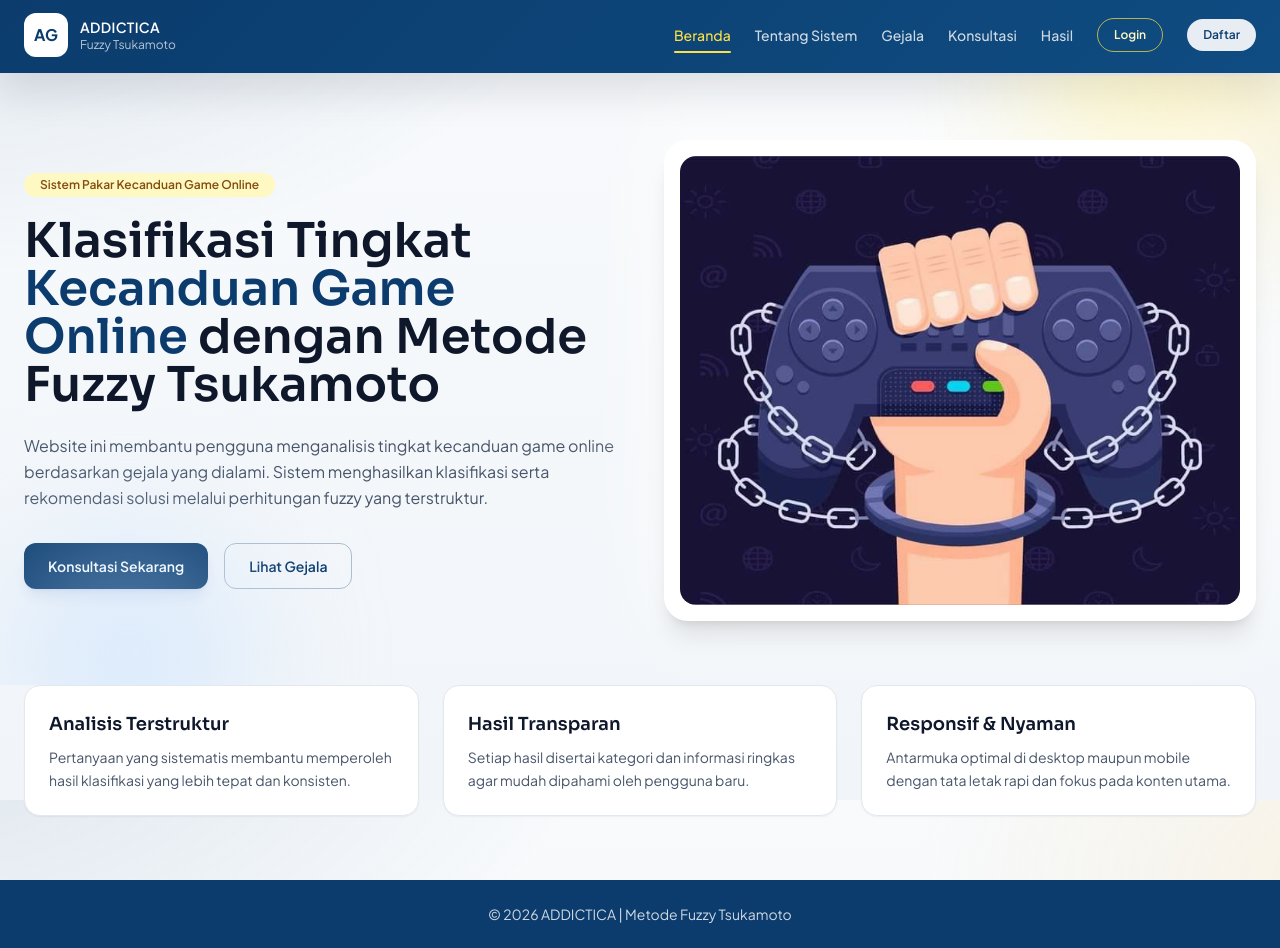
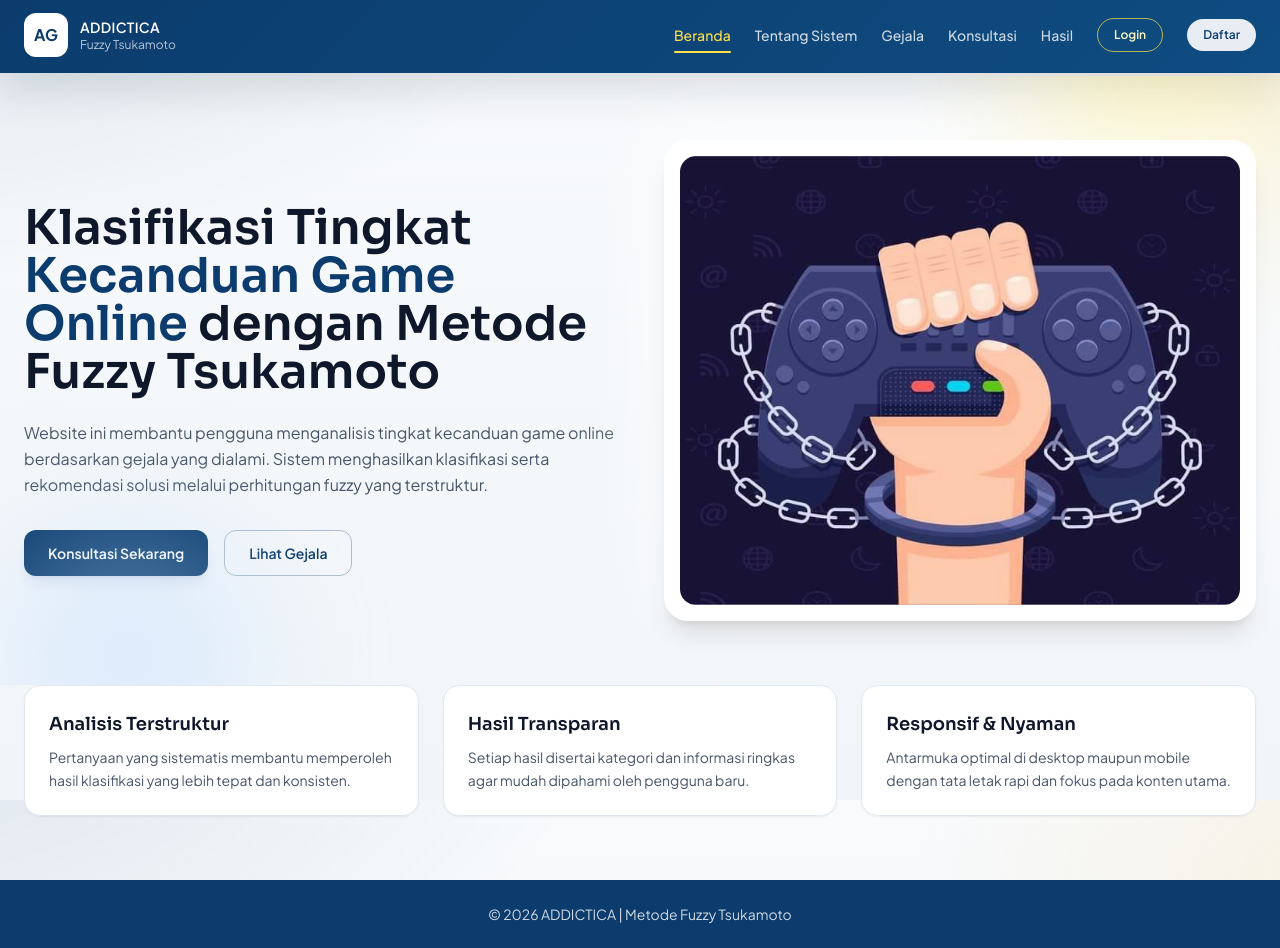
Before and after one commit to MufidaAzza/kecanduangame, a website: page views/home.html in a window 1280 px wide. Drawn offline with nearby package versions, Linux system fonts and the light colour scheme.

Commit message:
Update home.html

```diff
--- a/views/home.html
+++ b/views/home.html
@@ -82,9 +82,6 @@
     <div class="absolute -bottom-24 left-0 h-64 w-64 rounded-full bg-blue-200/40 blur-3xl"></div>
     <div class="max-w-7xl mx-auto px-6 py-16 grid lg:grid-cols-2 gap-12 items-center">
       <div>
-        <span class="inline-flex items-center rounded-full bg-yellow-100 px-4 py-1 text-xs font-semibold text-yellow-800">
-          Sistem Pakar Kecanduan Game Online
-        </span>
         <h1 class="mt-5 text-4xl md:text-5xl font-['Sora'] font-semibold leading-tight text-slate-900">
           Klasifikasi Tingkat
           <span class="text-[#0b3c6d]">Kecanduan Game Online</span>
```
